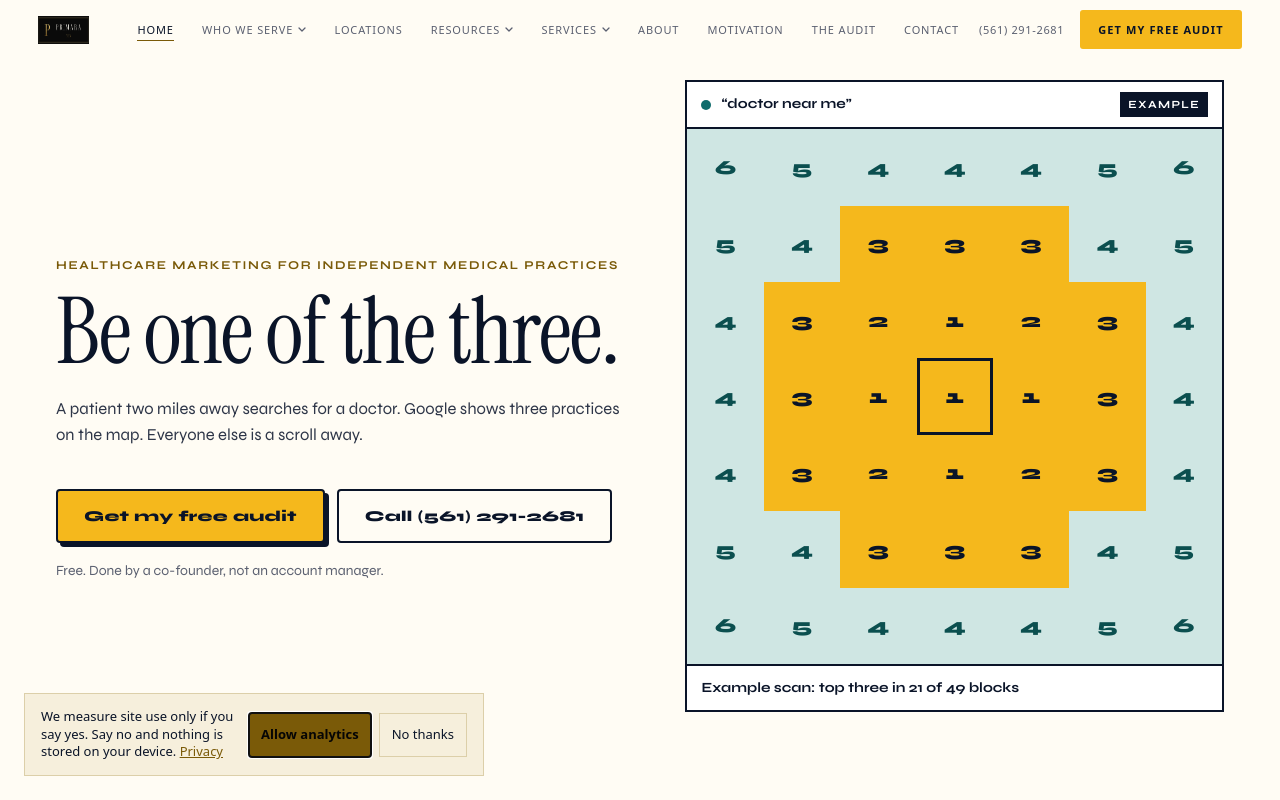
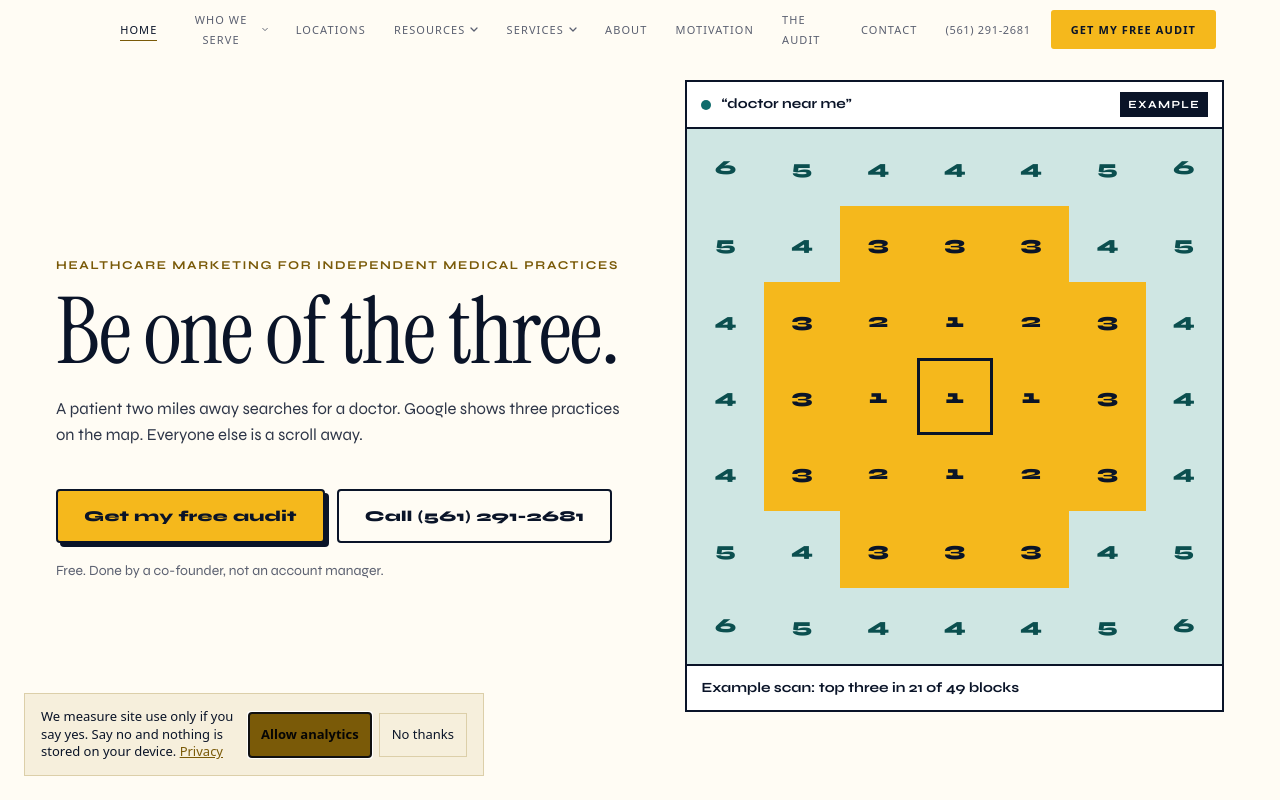
Before and after one commit to contactprimara-debug/PriMara, a Next.js app: page / in a window 1280 px wide. Shown: the top 800 px of the page. Built offline with nearby package versions, Linux system fonts and the light colour scheme.

Commit message:
Revert "611: cookie banner steps aside when a form field/label/hint would sit under it; header: full nav only from 1280 (was cramped+wrapping, CTA off-screen 768-1100), phone beside menu button 768-1279, tighter desktop spacing"
This reverts commit 5f1fed428cf2e8a37ee9f79874db75b3a36c8334.

```diff
--- a/app/globals.css
+++ b/app/globals.css
@@ -678,18 +678,12 @@ section + section blockquote {
   }
 }
 
-/* ── Header (card #611c): full desktop nav only from 1280px, where it fits on one row
-   (nav + phone + CTA, >=28px between Contact and the phone). Below 1280 the menu button
-   is used and the phone number sits beside it from 768 up (phone bar covers <768). ── */
-.hdr-desk { display: none; }
-.hdr-burger { display: flex; }
-.hdr-burger-phone { display: none; }
-@media (min-width: 768px) { .hdr-burger-phone { display: inline-block; } }
-@media (min-width: 1280px) {
-  .hdr-desk { display: flex; }
-  .hdr-burger { display: none; }
+/* ── Header phone — hide at widths where it collides with the nav ───────── */
+@media (max-width: 1199px) {
+  .nav-phone {
+    display: none !important;
+  }
 }
-.hdr-desk nav a, nav.hdr-desk a, nav.hdr-desk button { white-space: nowrap; }
 
 /* ── Responsive grids for new sections ──────────────────────────────────── */
 @media (max-width: 768px) {
@@ -1321,8 +1315,6 @@ main .rounded-lg, main .rounded-xl, main .rounded-2xl, main .rounded-md { border
 .cb { position: fixed; z-index: 60; left: 8px; right: 8px; bottom: calc(60px + env(safe-area-inset-bottom) + 8px);
   background: var(--surface); border: 1px solid var(--wire); color: var(--chalk); font-family: system-ui, sans-serif;
   padding: 10px 12px; display: flex; align-items: center; gap: 10px; }
-.cb { transition: transform .2s ease, opacity .2s ease, visibility .2s; }
-.cb[data-tucked="1"] { transform: translateY(140%); opacity: 0; visibility: hidden; pointer-events: none; }
 .cb-t { font-size: 12px; line-height: 1.35; margin: 0; flex: 1 1 auto; min-width: 0; }
 .cb-b { display: flex; gap: 8px; flex: 0 0 auto; }
 .cb-yes, .cb-no { font-size: 13px; padding: 0 12px; min-height: 44px; cursor: pointer; white-space: nowrap; }
--- a/components/Header.tsx
+++ b/components/Header.tsx
@@ -105,12 +105,12 @@ export default function Header() {
           height: "calc(60px + env(safe-area-inset-top))",
           paddingTop: "env(safe-area-inset-top)",
           paddingBottom: 0,
-          paddingLeft: "clamp(24px, 3vw, 64px)",
-          paddingRight: "clamp(24px, 3vw, 64px)",
+          paddingLeft: "clamp(24px, 5vw, 64px)",
+          paddingRight: "clamp(24px, 5vw, 64px)",
           zIndex: 1000,
           display: "grid",
           gridTemplateColumns: "1fr auto 1fr",
-          columnGap: "20px",
+          columnGap: "28px",
           alignItems: "center",
           background: scrolled ? "rgba(255,252,244,0.94)" : "rgba(255,252,244,0.9)",
           backdropFilter: "blur(20px)",
@@ -154,7 +154,7 @@ export default function Header() {
             alignItems: "center",
             gap: "clamp(16px, 2.2vw, 36px)",
           }}
-          className="hdr-desk"
+          className="hidden md:flex"
         >
           {/* Home */}
           <Link prefetch={false}
@@ -165,7 +165,7 @@ export default function Header() {
               fontFamily: "system-ui, sans-serif",
               fontSize: "11px",
               textTransform: "uppercase" as const,
-              letterSpacing: "0.08em",
+              letterSpacing: "0.1em",
               color: pathname === "/" ? "var(--chalk)" : "var(--smoke)",
               textDecoration: "none",
               transition: "color 0.2s",
@@ -189,7 +189,7 @@ export default function Header() {
                 fontFamily: "system-ui, sans-serif",
                 fontSize: "11px",
                 textTransform: "uppercase",
-                letterSpacing: "0.08em",
+                letterSpacing: "0.1em",
                 color: (WHO_WE_SERVE.some((w) => pathname === w.href) || whoWeServeOpen)
                   ? "var(--chalk)"
                   : "var(--smoke)",
@@ -248,7 +248,7 @@ export default function Header() {
                       fontFamily: "system-ui, sans-serif",
                       fontSize: "11px",
                       textTransform: "uppercase",
-                      letterSpacing: "0.08em",
+                      letterSpacing: "0.1em",
                       color: pathname === item.href ? "var(--gold)" : "var(--ash)",
                       textDecoration: "none",
                       padding: "10px 14px",
@@ -275,7 +275,7 @@ export default function Header() {
               fontFamily: "system-ui, sans-serif",
               fontSize: "11px",
               textTransform: "uppercase" as const,
-              letterSpacing: "0.08em",
+              letterSpacing: "0.1em",
               color: pathname.startsWith("/locations") ? "var(--chalk)" : "var(--smoke)",
               textDecoration: "none",
               transition: "color 0.2s",
@@ -299,7 +299,7 @@ export default function Header() {
                 fontFamily: "system-ui, sans-serif",
                 fontSize: "11px",
                 textTransform: "uppercase",
-                letterSpacing: "0.08em",
+                letterSpacing: "0.1em",
                 color: RESOURCES.some((r) => pathname === r.href) ? "var(--chalk)" : resourcesOpen ? "var(--chalk)" : "var(--smoke)",
                 background: "none",
                 border: "none",
@@ -345,7 +345,7 @@ export default function Header() {
                       fontFamily: "system-ui, sans-serif",
                       fontSize: "11px",
                       textTransform: "uppercase",
-                      letterSpacing: "0.08em",
+                      letterSpacing: "0.1em",
                       color: pathname === item.href ? "var(--gold)" : "var(--ash)",
                       textDecoration: "none",
                       padding: "10px 14px",
@@ -379,7 +379,7 @@ export default function Header() {
                 fontFamily: "system-ui, sans-serif",
                 fontSize: "11px",
                 textTransform: "uppercase",
-                letterSpacing: "0.08em",
+                letterSpacing: "0.1em",
                 color: (pathname.startsWith("/services") || servicesOpen) ? "var(--chalk)" : "var(--smoke)",
                 background: "none",
                 border: "none",
@@ -425,7 +425,7 @@ export default function Header() {
                       fontFamily: "system-ui, sans-serif",
                       fontSize: "11px",
                       textTransform: "uppercase",
-                      letterSpacing: "0.08em",
+                      letterSpacing: "0.1em",
                       color: pathname === item.href ? "var(--gold)" : "var(--ash)",
                       textDecoration: "none",
                       padding: "10px 14px",
@@ -456,7 +456,7 @@ export default function Header() {
                   fontFamily: "system-ui, sans-serif",
                   fontSize: "11px",
                   textTransform: "uppercase" as const,
-                  letterSpacing: "0.08em",
+                  letterSpacing: "0.1em",
                   color: active ? "var(--chalk)" : "var(--smoke)",
                   textDecoration: "none",
                   transition: "color 0.2s",
@@ -470,9 +470,9 @@ export default function Header() {
 
         {/* Right — phone + CTA */}
         <div
-          className="hdr-desk"
+          className="hidden md:flex"
           style={{
-            gap: "16px",
+            gap: "20px",
             alignItems: "center",
             justifyContent: "flex-end",
           }}
@@ -507,7 +507,7 @@ export default function Header() {
               fontSize: "11px",
               textTransform: "uppercase" as const,
               letterSpacing: "0.1em",
-              padding: "10px 18px",
+              padding: "10px 20px",
               borderRadius: "3px",
               textDecoration: "none",
               whiteSpace: "nowrap",
@@ -519,26 +519,9 @@ export default function Header() {
 
         {/* Right — mobile hamburger */}
         <div
-          className="hdr-burger"
-          style={{ justifyContent: "flex-end", alignItems: "center", gap: "12px", gridColumn: 3 }}
+          className="flex md:hidden"
+          style={{ justifyContent: "flex-end", gridColumn: 3 }}
         >
-          {/* Phone stays visible at 768-1199 where the desktop nav is replaced by the menu (card #611c) */}
-          <a
-            href={`tel:${siteConfig.phone}`}
-            aria-label={`Call Primara365 at ${siteConfig.phoneDisplay}`}
-            className="hdr-burger-phone"
-            style={{
-              fontFamily: "system-ui, sans-serif",
-              fontSize: "12px",
-              fontWeight: 600,
-              letterSpacing: "0.06em",
-              color: "var(--chalk)",
-              textDecoration: "none",
-              whiteSpace: "nowrap",
-            }}
-          >
-            {siteConfig.phoneDisplay}
-          </a>
           <button
             onClick={() => setMenuOpen((o) => !o)}
             aria-expanded={menuOpen}
```
